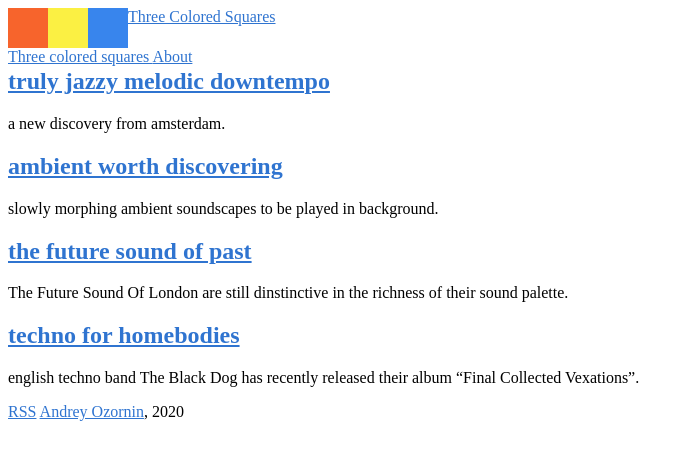
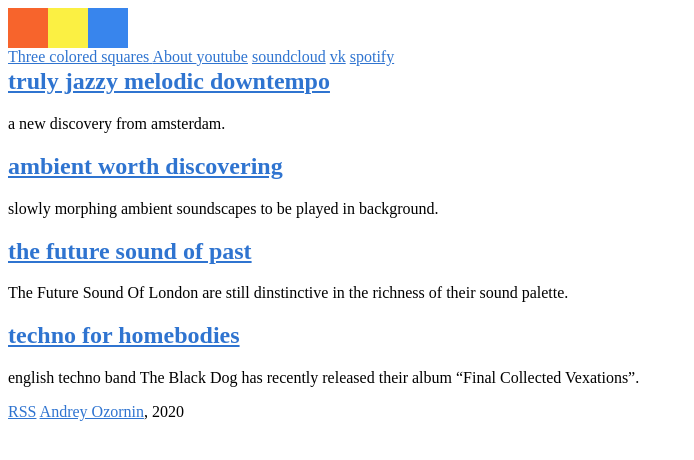
Before and after one commit to oshibka404/3sq.ozorn.in, a Jekyll site: the page built from index.html, in a window 1280 px wide. Shown: the top 460 px of the page, without its empty margins (0-694 px from the left). Built offline with Jekyll 4.4.1, drawn with Linux system fonts in a browser that asks for light colours.

Commit message:
Update header.html

```diff
--- a/_includes/header.html
+++ b/_includes/header.html
@@ -3,7 +3,6 @@
     <div class="logo__square logo__square--red"></div>
     <div class="logo__square logo__square--yellow"></div>
     <div class="logo__square logo__square--blue"></div>
-    Three Colored Squares
   </a>
   <nav>
     {% for item in site.data.navigation %}
@@ -11,5 +10,6 @@
         {{ item.name }}
       </a>
     {% endfor %}
+    {% include social.html %}
   </nav>
 </header>
```
